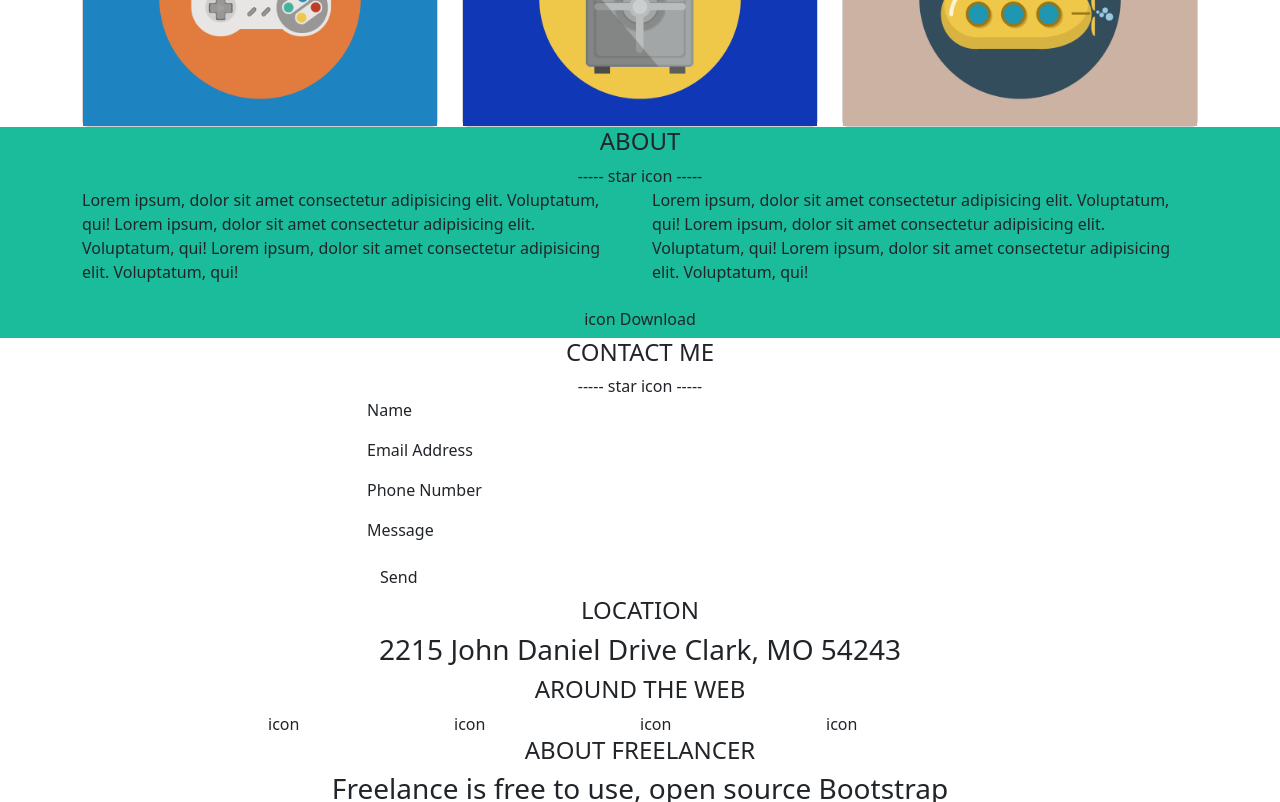
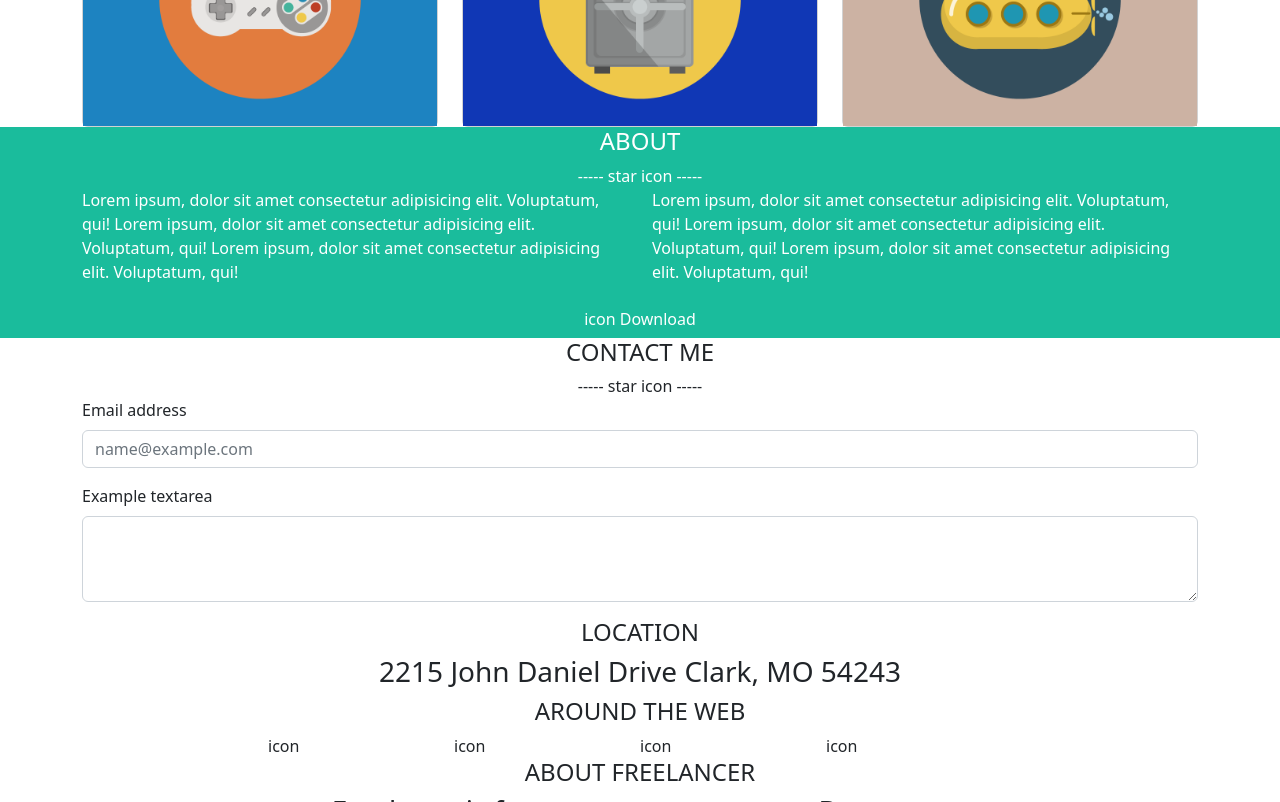
Before and after one commit to francescominutella/html-css-bootstrap-freelancer, a plain HTML site: page index.html in a window 1280 px wide. Shown: the part 1200-2002 px from the top of the page. Drawn offline with nearby package versions, Linux system fonts and the light colour scheme.

Commit message:
main: add form-control in CONTACT

```diff
--- a/index.html
+++ b/index.html
@@ -76,9 +76,9 @@
                 <div class="container">
                     <div class="row justify-content-center text-center">
                         <div class="col-12 col-md-12">
-                            <h1>START BOOTSTRAP</h1>
-                            <div>----- star icon -----</div>
-                            <span>GRAPHIC ARTIST - WEB DESIGNER - ILLUSTRATOR</span>
+                            <h1 class="text-white">START BOOTSTRAP</h1>
+                            <div class="text-white">----- star icon -----</div>
+                            <span class="text-white">GRAPHIC ARTIST - WEB DESIGNER - ILLUSTRATOR</span>
                         </div>
 
                     </div>
@@ -150,15 +150,15 @@
                 <div class="container">
                     <div class="row justify-content-center">
                         <div class="col-6 text-center">
-                            <h4>ABOUT</h4>
-                            <div>----- star icon -----</div>
+                            <h4 class="text-white">ABOUT</h4>
+                            <div class="text-white">----- star icon -----</div>
                         </div>
 
                     </div>
                     <!-- row ABOUT star -->
                     <div class="row justify-content-center">
                         <div class="col-8 col-md-6 col-lg-6">
-                            <p>Lorem ipsum, dolor sit amet consectetur
+                            <p class="text-white">Lorem ipsum, dolor sit amet consectetur
                                 adipisicing elit. Voluptatum, qui!
                                 Lorem ipsum, dolor sit amet consectetur
                                 adipisicing elit. Voluptatum, qui!
@@ -167,7 +167,7 @@
                             </p>
                         </div>
                         <div class="col-8 col-md-6 col-lg-6">
-                            <p>Lorem ipsum, dolor sit amet consectetur
+                            <p class="text-white">Lorem ipsum, dolor sit amet consectetur
                                 adipisicing elit. Voluptatum, qui!
                                 Lorem ipsum, dolor sit amet consectetur
                                 adipisicing elit. Voluptatum, qui!
@@ -177,8 +177,8 @@
                         </div>
                         <div class="col-8 col-md-6 col-lg-6 text-center">
                             <div class="btn">
-                                <span>icon</span>
-                                <span>Download</span>
+                                <span class="text-white">icon</span>
+                                <span class="text-white">Download</span>
                             </div>
                         </div>
                     </div>
@@ -196,36 +196,14 @@
                     </div>
                     <!-- row CONTACT star -->
 
-                    <div class="row justify-content-center
-                        flex-column
-                        align-content-center">
-                        <div class="col-6 ">
-                            <p>
-                                Name
-                            </p>
-                        </div>
-                        <div class="col-6 ">
-                            <p>
-                                Email Address
-                            </p>
-                        </div>
-                        <div class="col-6 ">
-                            <p>
-                                Phone Number
-                            </p>
-                        </div>
-                        <div class="col-6">
-                            <p>
-                                Message
-                            </p>
-                        </div>
-                        <div class="col-6">
-                            <div class="btn">
-                                <span>Send</span>
-                            </div>
-                        </div>
-                    </div>
-                    <!-- row CONTACT txt -->
+                    <div class="mb-3">
+                        <label for="exampleFormControlInput1" class="form-label">Email address</label>
+                        <input type="email" class="form-control" id="exampleFormControlInput1" placeholder="name@example.com">
+                      </div>
+                      <div class="mb-3">
+                        <label for="exampleFormControlTextarea1" class="form-label">Example textarea</label>
+                        <textarea class="form-control" id="exampleFormControlTextarea1" rows="3"></textarea>
+                      </div>
                 </div>
             </section>
             <!-- section CONTACT -->
```
